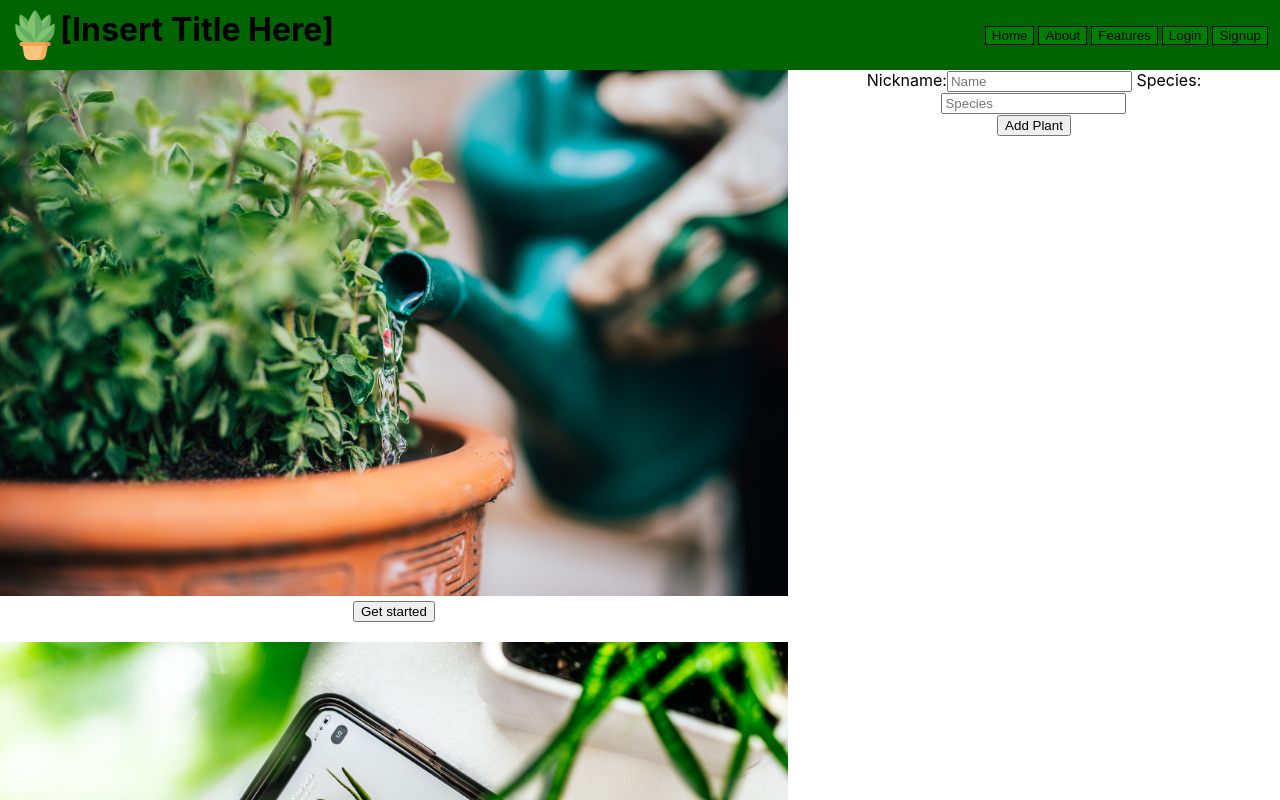
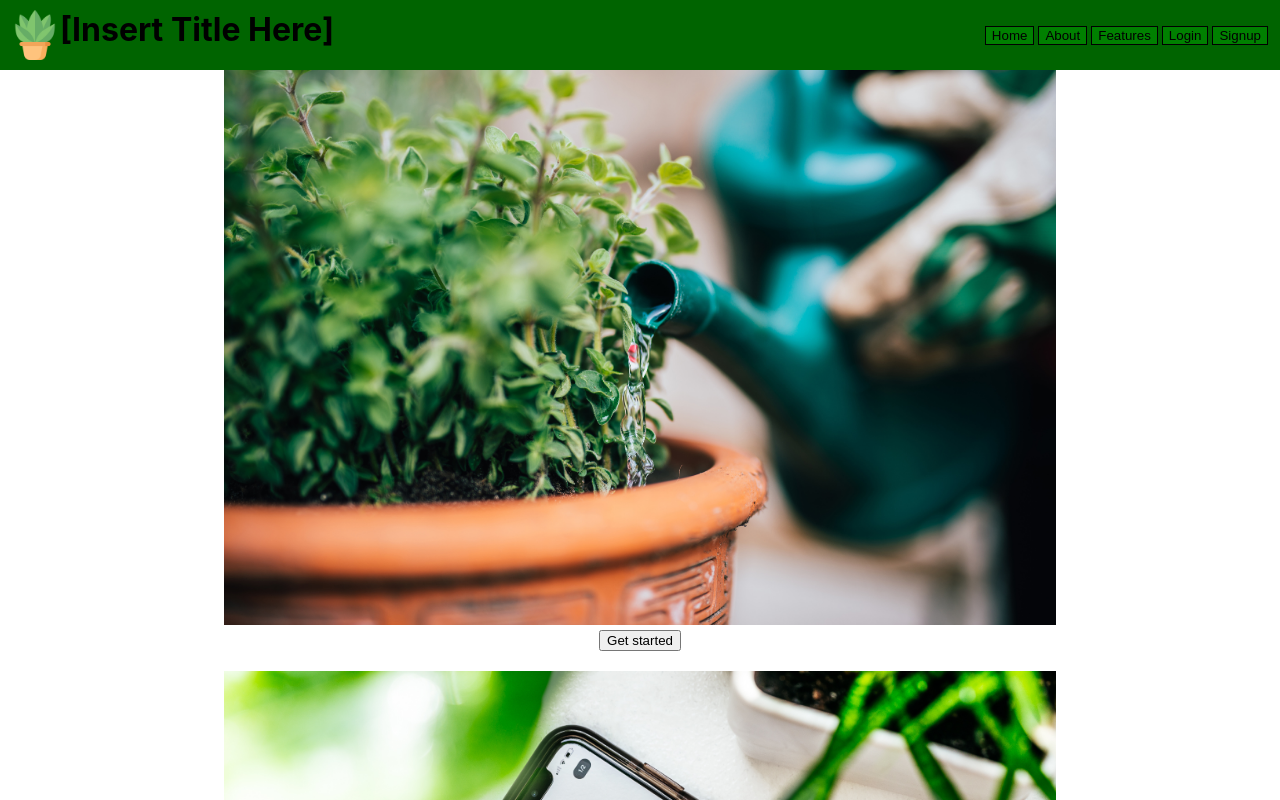
Before and after one commit to Build-Week-Water-My-Plants-ttWebPT124/front-end, a React (Create React App) app in the folder water-my-plants/: page / in a window 1280 px wide. Shown: the top 800 px of the page. Built offline with nearby package versions, Linux system fonts and the light colour scheme.

Commit message:
can add/render new plant to dashboard

```diff
--- a/water-my-plants/src/App.js
+++ b/water-my-plants/src/App.js
@@ -13,12 +13,12 @@ import Nav from './components/Nav'
 import PlantsList from './components/PlantsList'
 
 // Plant DashBoard
-  const plantList = []
+  const plantList = [{nickname:'testplant', species:'test species', h2oFrequency: 'Calculating...',}]
   const initialPlantValues = {
     nickname: '',
     species : '',
     h2oFrequency: 'Calculating...',
-    image: logo,
+    //image: logo,
   }
 // End of Plant DashBoard
 
@@ -68,7 +68,7 @@ function App() {
 
     setPlant([...plant, newPlant])
     setPlantForms(initialPlantValues)
-    console.log(newPlant)
+    console.log(plant)
   }
 
   //End of Plant Dash Board
@@ -157,7 +157,7 @@ function App() {
           />
         </Route>
 
-        <Route>
+        <Route path='/plantsgit '>
           <PlantsList
             plantsList={plant}
             plantValues={plantForms}
--- a/water-my-plants/src/components/Nav.js
+++ b/water-my-plants/src/components/Nav.js
@@ -17,7 +17,7 @@ const Nav = (props) => {
             <div className='link-container' style={{display: 'flex', alignItems:'center'}}>
                 <Link to='/'><Navbutton>Home</Navbutton></Link>
                 <Link to='/'><Navbutton>About</Navbutton></Link>
-                <Link to='/PlantsList'><Navbutton>Features</Navbutton></Link>
+                <Link to='/plants'><Navbutton>Features</Navbutton></Link>
                 <Link to='/login'><Navbutton>Login</Navbutton></Link>
                 <Link to='/signup'><Navbutton>Signup</Navbutton></Link>
 
--- a/water-my-plants/src/components/PlantsList.js
+++ b/water-my-plants/src/components/PlantsList.js
@@ -1,6 +1,4 @@
 import React from 'react'
-
-
 
 
 const PlantsList = (props) => {
@@ -14,9 +12,10 @@ const PlantsList = (props) => {
                 update={plantUpdate}
                 submit={plantSubmit}
             />
+
             <div>
                 {plantsList.map((data, i)=>{
-                    <Plants key={i} plants ={data} />
+                    return(<Plants key={i} plants ={ data } />)
                 })}
             </div>
         </div>
@@ -29,9 +28,9 @@ const Plants = (props) =>{
 
     return (
         <div>
-            <h2>{plants.name}</h2>
-            <p>Email: {plants.email}</p>
-            <p>Role: {plants.role}</p>
+            <h2>{plants.nickname}</h2>
+            <p>Species: {plants.species}</p>
+            <p>h2oFrequency: Calculating... </p>
         </div>
     )
 }
```
